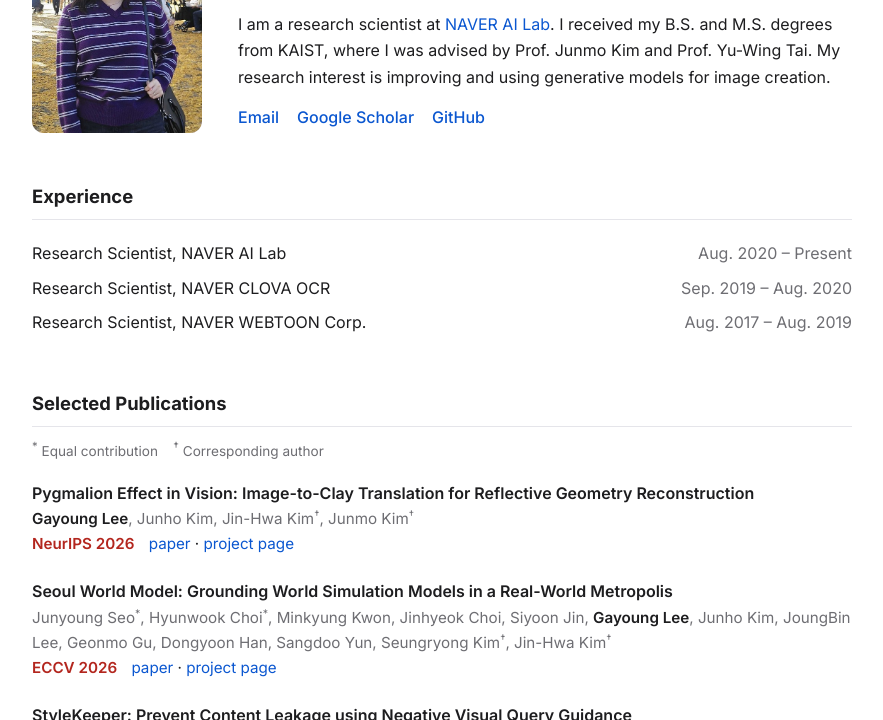
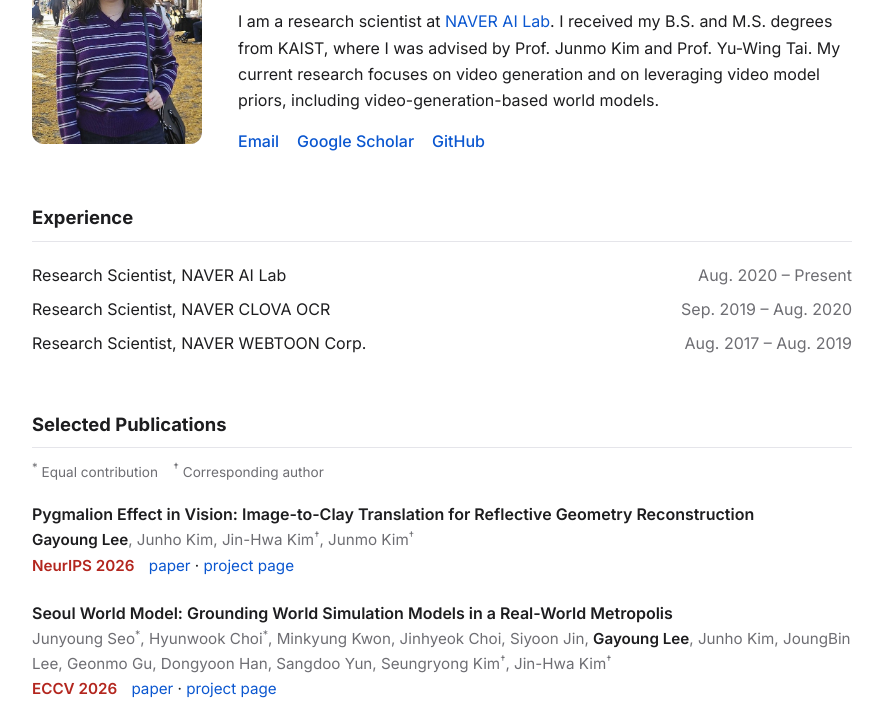
Before and after one commit to gylee1103/gylee1103.github.io, a plain HTML site: page index.html in a window 1280 px wide. Shown: the part 143-863 px from the top of the page, without its empty margins (198-1081 px from the left). Drawn offline with Linux system fonts and the light colour scheme.

Commit message:
Update bio research focus
Co-Authored-By: Claude Opus 5.5 <noreply@anthropic.com>

```diff
--- a/index.html
+++ b/index.html
@@ -60,7 +60,7 @@
         I received my B.S. and M.S. degrees from KAIST, where I was advised by
         Prof. Junmo Kim and
         Prof. Yu-Wing Tai.
-        My research interest is improving and using generative models for image creation.
+        My current research focuses on video generation and on leveraging video model priors, including video-generation-based world models.
       </p>
       <div class="links">
         <a href="mailto:gayoung.lee@navercorp.com">Email</a>
```
